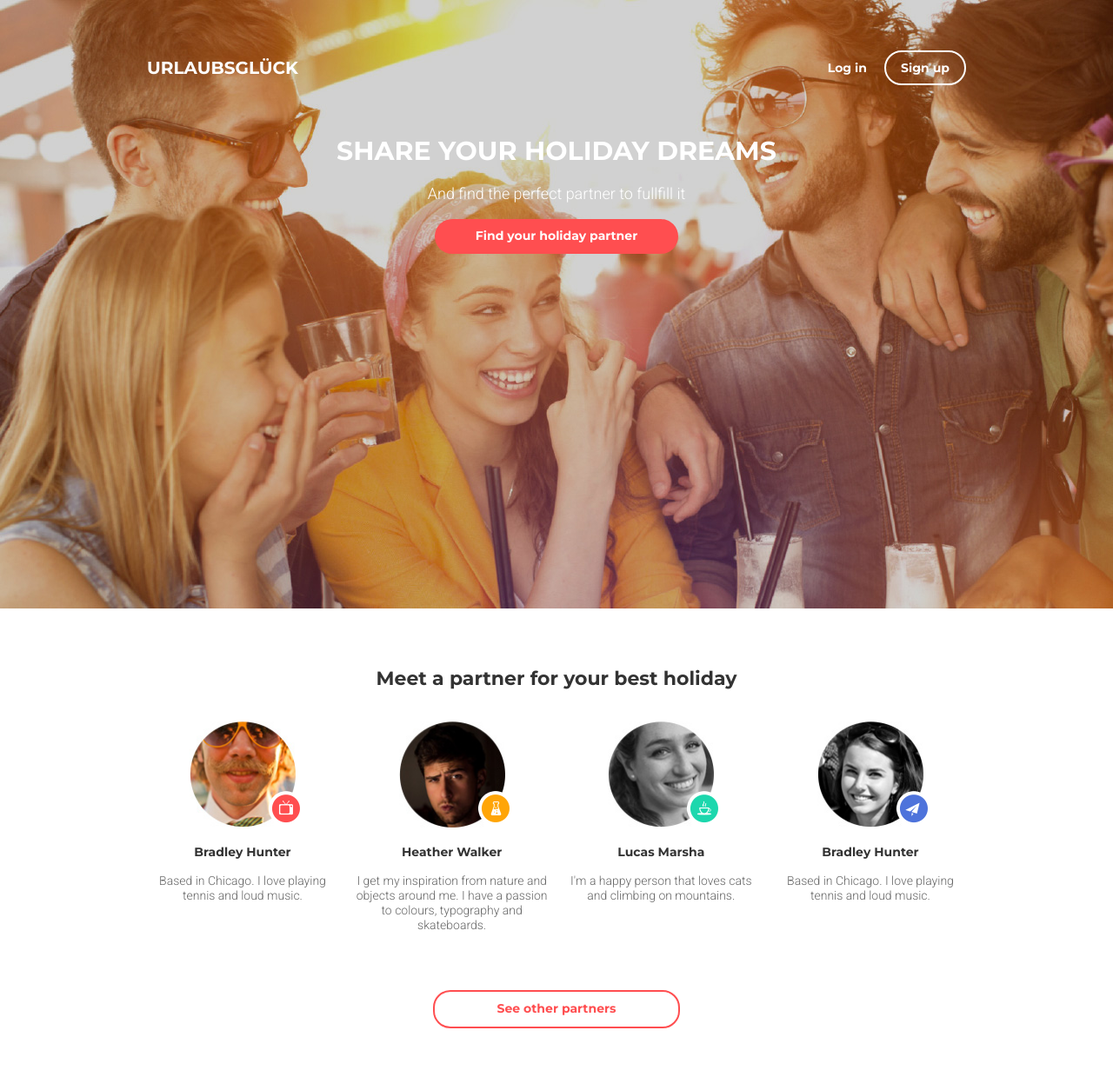
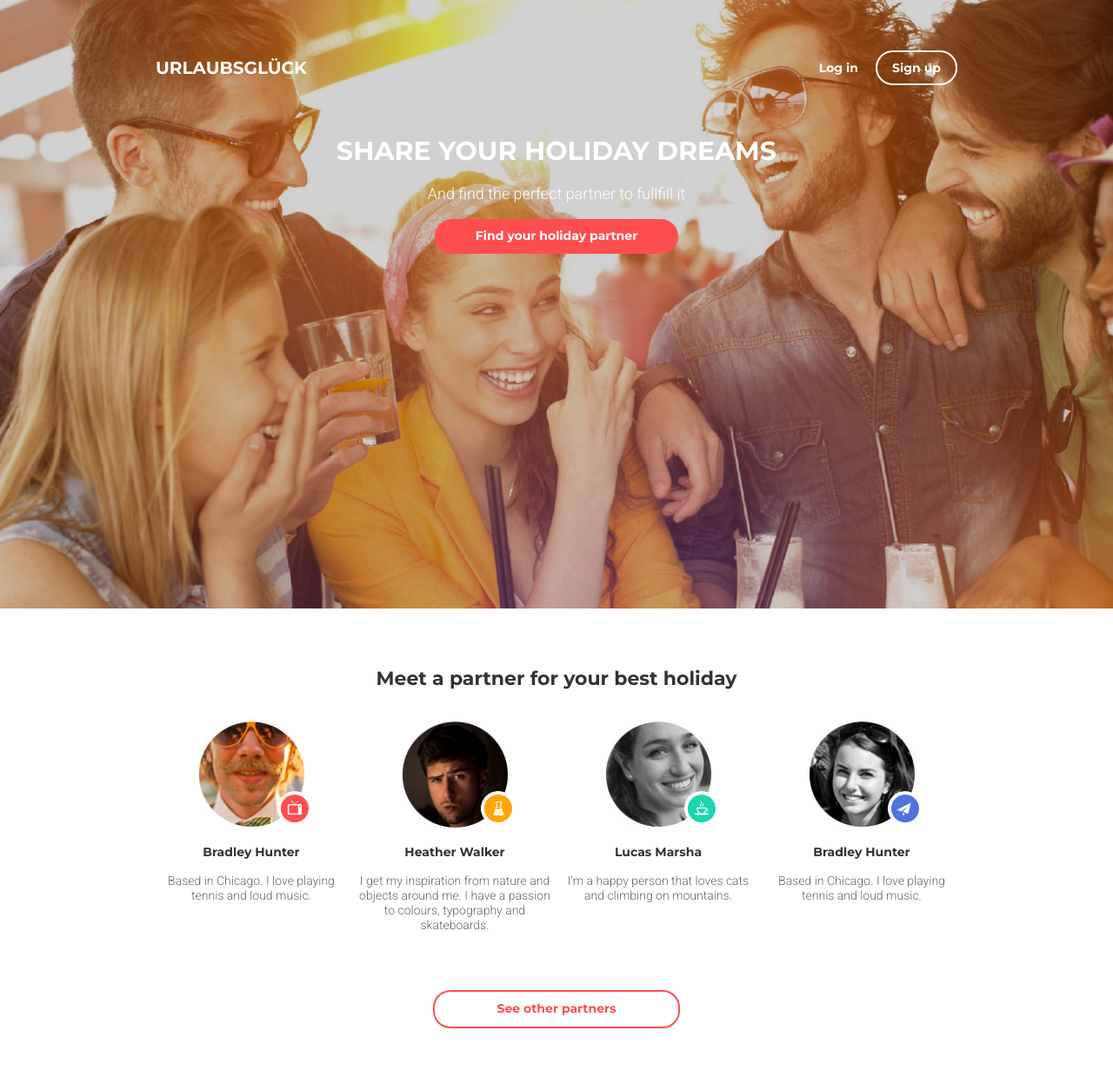
Before and after one commit to SergiySnigur/goit-fe-course, a plain HTML site: page Module_8/index.html in a window 1280 px wide. Shown: the whole page at 87% size. Drawn offline with Linux system fonts and the light colour scheme.

Commit message:
second commit

```diff
--- a/Module_8/index.html
+++ b/Module_8/index.html
@@ -16,12 +16,12 @@
         <div class="container">
             <nav class="page-nav">
                 <ul class="promo-list">
-                    <ul class="promo-list-items">
+                    <li class="promo-list-items">
                         <button class="log-button">Log in</button>
-                    </ul>
-                    <ul class="promo-list-items">
+                    </li>
+                    <li class="promo-list-items">
                         <button class="sign-button">Sign up</button>
-                    </ul>
+                    </li>
                 </ul>
                 <a href="#" class="promo-title">URLAUBSGLÜCK</a>
             </nav>
@@ -33,6 +33,7 @@
         </div>
     </header>
     <main class="partner">
+        <section class="partner-section">
             <div class="container">
                 <h2 class="partner-title">Meet a partner for your best holiday</h2>
                 <ul class="partner-list">
@@ -71,6 +72,7 @@
                 </ul>
                 <a href="#" class="more-partner">See other partners</a>
             </div>
+        </section>
     </main>
 </body>
 
--- a/Module_8/style/media.css
+++ b/Module_8/style/media.css
@@ -1,6 +1,6 @@
     @media (min-width:768px) and (max-width:941px) {
         .container {
-            width: 768px;
+            width: 748px;
             margin: 0 auto;
             padding: 0 10px;
         }
@@ -12,7 +12,6 @@
             background-size: cover;
             margin: 0;
             padding: 0;
-            margin-bottom: 68px;
         }
         .page-nav {
             display: flex;
@@ -38,6 +37,10 @@
             margin-top: 110px;
         }
         /* PARTNER */
+        .partner-section {
+            padding-top: 68px;
+            padding-bottom: 56px;
+        }
         /* задал фиксированую ширину */
         .partner-list {
             display: flex;
@@ -64,7 +67,7 @@
 
     @media (min-width:942px) {
         .container {
-            width: 942px;
+            width: 922px;
             margin: 0 auto;
         }
         /* PAGE-HEADER */
@@ -75,7 +78,6 @@
             background-size: cover;
             margin: 0;
             padding: 0;
-            margin-bottom: 68px;
         }
         .page-nav {
             display: flex;
@@ -91,6 +93,10 @@
             padding: 0;
         }
         /* PARTNER */
+        .partner-section {
+            padding-top: 68px;
+            padding-bottom: 56px;
+        }
         .partner-list {
             display: flex;
             justify-content: space-between;
--- a/Module_8/style/style.css
+++ b/Module_8/style/style.css
@@ -36,7 +36,6 @@ img {
     background-size: cover;
     margin: 0;
     padding: 0;
-    margin-bottom: 68px;
 }
 
 .page-nav {
@@ -55,6 +54,7 @@ img {
 }
 
 .promo-list-items {
+    list-style: none;
     margin: 0;
     padding: 0;
 }
@@ -184,7 +184,8 @@ img {
 
 /* PARTNER */
 
-.partner {
+.partner-section {
+    padding-top: 68px;
     padding-bottom: 56px;
 }
 
@@ -213,6 +214,10 @@ img {
     margin: 0 auto;
     padding: 0;
     flex-basis: 236px;
+}
+
+.partner-list-items:not(:last-child) {
+    margin-bottom: 28px;
 }
 
 .partner-image {
@@ -304,7 +309,6 @@ img {
     margin: 0;
     padding: 0;
     text-align: center;
-    margin-bottom: 28px;
 }
 
 .more-partner {
```
Lines whose indentation alone changed are shown as unchanged.
